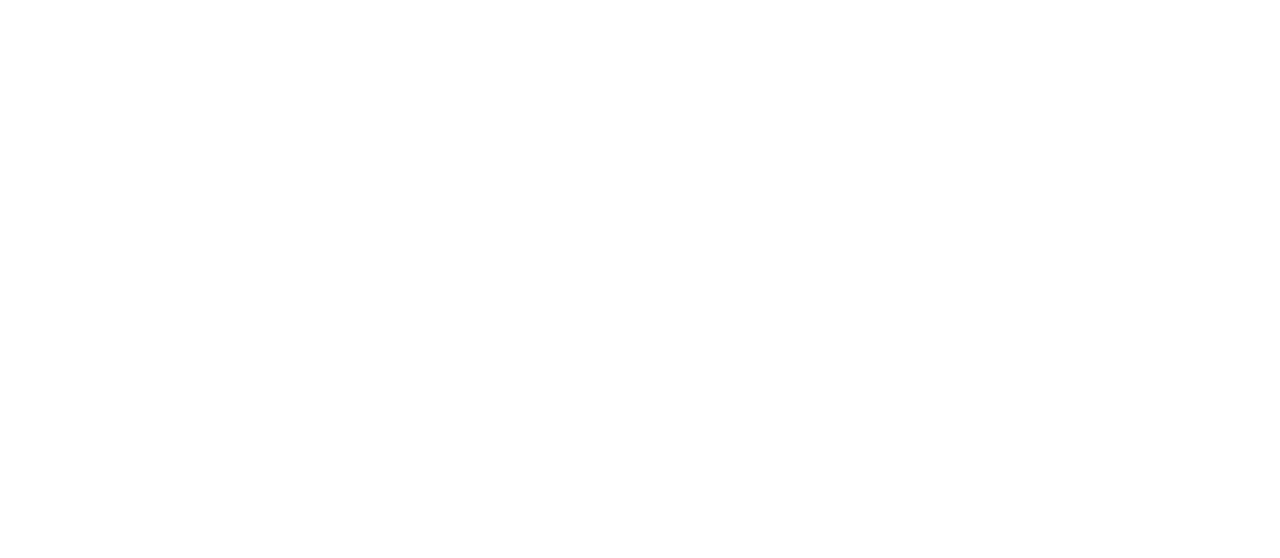
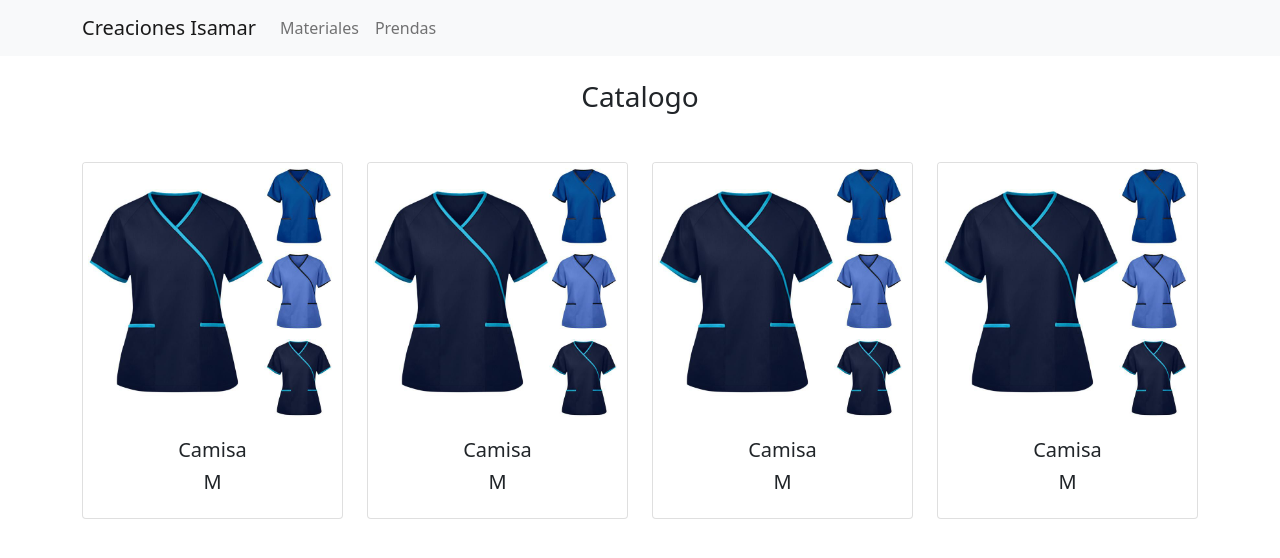
Before and after one commit to Alexjes98/isamarfrontend, a React (Create React App) app: page /catalog in a window 1280 px wide. Before the commit this address had no page. Shown: the top 558 px of the page. Built offline with nearby package versions, Linux system fonts and the light colour scheme.

Commit message:
Catalogo

```diff
--- /dev/null
+++ b/src/components/minCatalog.jsx
@@ -0,0 +1,19 @@
+import { React } from "react";
+import { Col, Card } from "react-bootstrap";
+import Franela from "assets/a.jpg";
+
+export default function minCatalog() {
+  return (
+    <Col sm={3}>
+      <Card>
+        <Card.Img variant="top" src={Franela} />
+        <Card.Body>
+          <Card.Text className="text-center">
+            <h5>Camisa</h5>
+            <h5>M</h5>
+          </Card.Text>
+        </Card.Body>
+      </Card>
+    </Col>
+  );
+}
--- a/src/index.js
+++ b/src/index.js
@@ -5,6 +5,8 @@
 import reportWebVitals from "./reportWebVitals";
 import Materials from "routes/materials/index";
 import Clothes from "routes/clothes/index";
+import Catalog from "routes/catalog/index";
+
 import "bootstrap/dist/css/bootstrap.min.css";
 
 const root = ReactDOM.createRoot(document.getElementById("root"));
@@ -15,6 +17,7 @@
         <Route path="/" element={<Materials />}></Route>
         <Route path="/materials" element={<Materials />}></Route>
         <Route path="/clothes" element={<Clothes />}></Route>
+        <Route path="/catalog" element={<Catalog />}></Route>
       </Routes>
     </BrowserRouter>
   </React.StrictMode>
--- /dev/null
+++ b/src/routes/catalog/index.jsx
@@ -0,0 +1,21 @@
+import { React } from "react";
+import { Col, Row, Container } from "react-bootstrap";
+import Catalog from "components/minCatalog";
+import NavBar from "components/navbar";
+
+export default function Catalogo() {
+  return (
+    <>
+      <NavBar />
+      <Container className="my-4">
+        <h3 className="text-center">Catalogo</h3>
+        <Row className="my-5">
+          <Catalog />
+          <Catalog />
+          <Catalog />
+          <Catalog />
+        </Row>
+      </Container>
+    </>
+  );
+}
```
Also changed, not shown: src/assets/a.jpg (added), src/routes/catalog/index.js (deleted).
